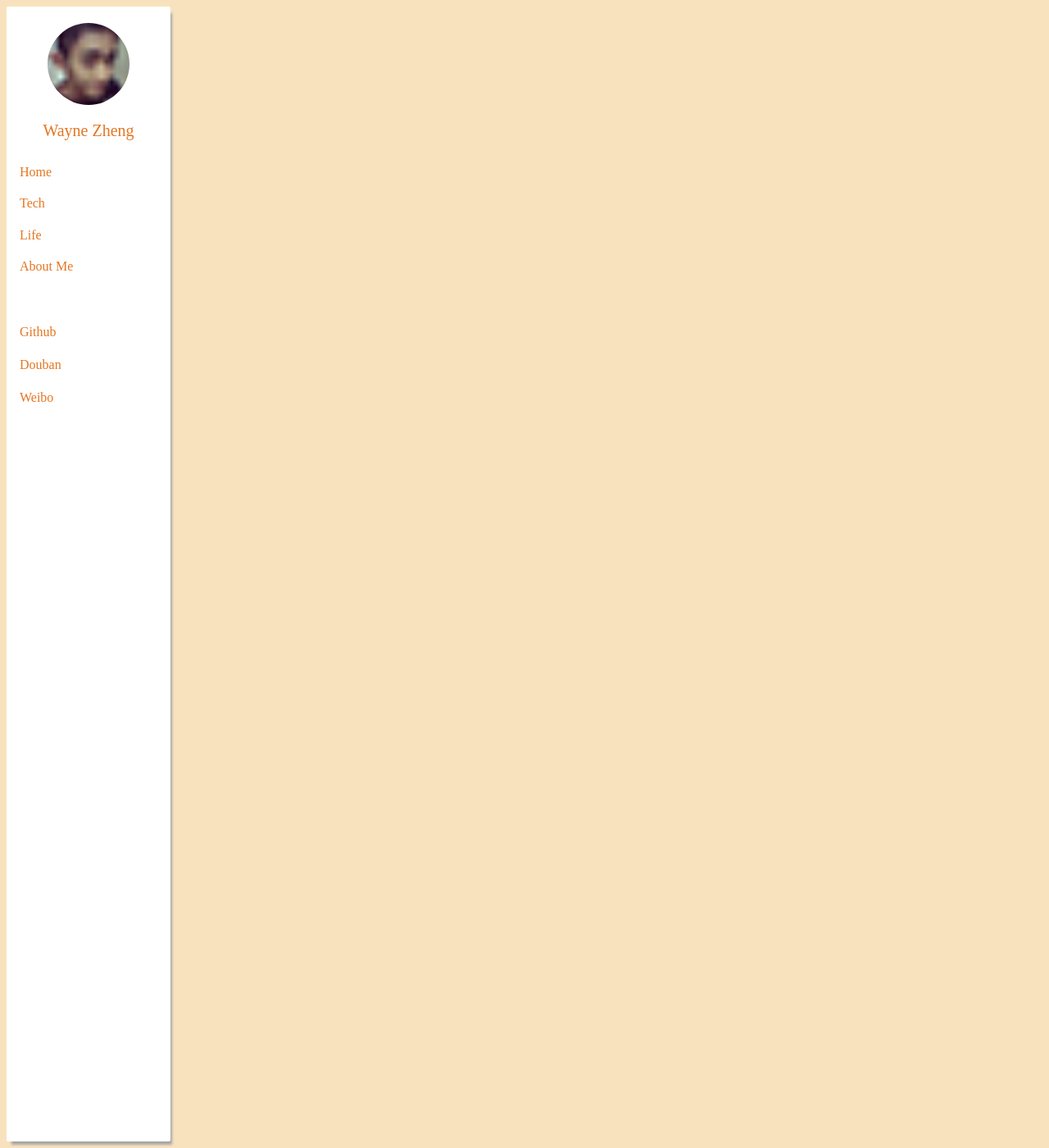
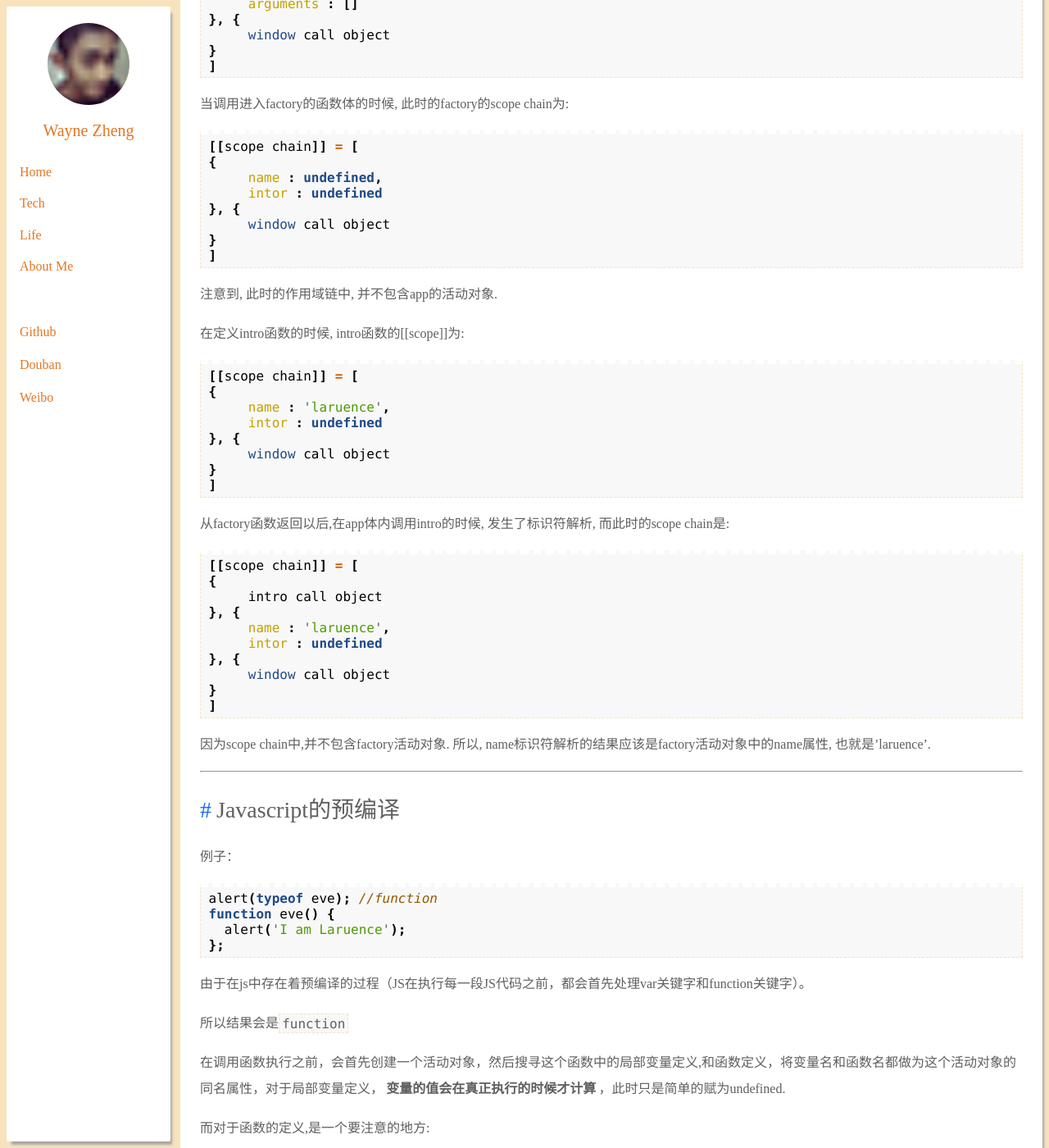
Before and after one commit to wynn719/blog, a Jekyll site: the page built from _posts/2015-06-18-javascript-scope-note.md, in a window 1280 px wide and 1400 px high, scrolled down 3433 px. Shown: the whole window at 82% size. Built offline with Jekyll 4.4.1, drawn with Linux system fonts in a browser that asks for light colours; comment, search, counter and statistics services are not loaded; some of the changed text lies outside the part shown.

Commit message:
Signed-off-by: zhengbowei <762671261@qq.com>

```diff
--- a/_posts/2015-06-18-javascript-scope-note.md
+++ b/_posts/2015-06-18-javascript-scope-note.md
@@ -15,6 +15,8 @@ excerpt: 深入学习javascript作用域原理，同时记录在学习中遇到
 ---
 
 > 学习任务来自：<a href="https://github.com/baidu-ife/ife" rel="no-follow">百度ife前端技术学院</a>
+>
+> 学习资料参考自：<a href="http://www.laruence.com/2009/05/28/863.html?cp=all#comments">28 May 09 Javascript作用域原理</a>
 
 ## javascript的作用域链
 
@@ -125,3 +127,127 @@ function app(para){
 
 app('eve');
 {% endhighlight %}
+
+结果为：
+
+{% highlight javascript %}
+I am laruence
+{% endhighlight %}
+
+在刚进入app函数体时, app的活动对象有一个arguments属性, 俩个值为undefined的属性: name和func. 和一个值为'eve'的属性para;
+
+此时的scope chain如下:
+
+{% highlight javascript %}
+[[scope chain]] = [
+{
+     para : 'eve',
+     name : undefined,
+     func : undefined,
+     arguments : []
+}, {
+     window call object
+}
+]
+{% endhighlight %}
+
+当调用进入factory的函数体的时候, 此时的factory的scope chain为:
+
+{% highlight javascript %}
+[[scope chain]] = [
+{
+     name : undefined,
+     intor : undefined
+}, {
+     window call object
+}
+]
+{% endhighlight %}
+
+注意到, 此时的作用域链中, 并不包含app的活动对象.
+
+在定义intro函数的时候, intro函数的[[scope]]为:
+
+{% highlight javascript %}
+[[scope chain]] = [
+{
+     name : 'laruence',
+     intor : undefined
+}, {
+     window call object
+}
+]
+{% endhighlight %}
+
+从factory函数返回以后,在app体内调用intro的时候, 发生了标识符解析, 而此时的scope chain是:
+
+{% highlight javascript %}
+[[scope chain]] = [
+{
+     intro call object
+}, {
+     name : 'laruence',
+     intor : undefined
+}, {
+     window call object
+}
+]
+{% endhighlight %}
+
+因为scope chain中,并不包含factory活动对象. 所以, name标识符解析的结果应该是factory活动对象中的name属性, 也就是'laruence'.
+
+---
+
+## Javascript的预编译
+
+例子：
+
+{% highlight javascript %}
+alert(typeof eve); //function
+function eve() {
+  alert('I am Laruence');
+};
+{% endhighlight %}
+
+由于在js中存在着预编译的过程（JS在执行每一段JS代码之前，都会首先处理var关键字和function关键字）。
+
+所以结果会是`function`
+
+在调用函数执行之前，会首先创建一个活动对象，然后搜寻这个函数中的局部变量定义,和函数定义，将变量名和函数名都做为这个活动对象的同名属性，对于局部变量定义，**变量的值会在真正执行的时候才计算**，此时只是简单的赋为undefined.
+
+而对于函数的定义,是一个要注意的地方:
+
+函数表达式（var声明的function在预编译中跟变量做一样的处理），如下例子，对于函数定义式，会将函数定义提前而函数表达式，会在执行过程中才计算.
+
+{% highlight javascript %}
+alert(typeof eve); //结果:function
+alert(typeof walle); //结果:undefined
+function eve() { //函数定义式
+  alert('I am Laruence');
+};
+var walle = function() { //函数表达式
+};
+alert(typeof walle); //结果:function
+{% endhighlight %}
+
+而对于**反编译模式**创建的变量，如：
+
+{% highlight javascript %}
+var name = 'laruence';
+age = 26;
+{% endhighlight %}
+
+变量`age`会被定义在顶级作用域中。
+
+当然，JS是对每一段的JS代码进行预编译的
+
+{% highlight html %}
+<script>
+    alert(typeof eve); //结果:undefined
+</script>
+<script>
+    function eve() {
+        alert('I am Laruence');
+    }
+</script>
+{% endhighlight %}
```
